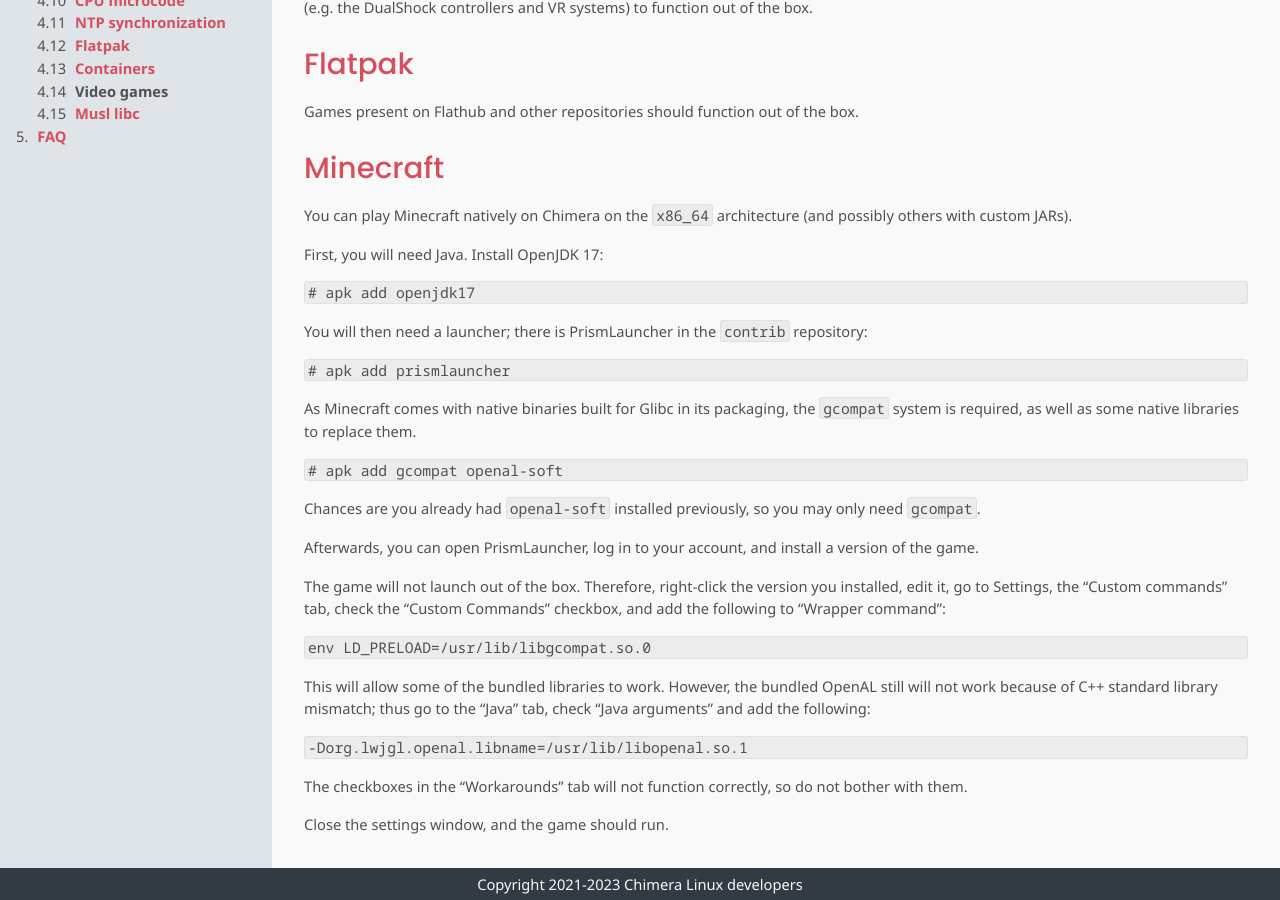
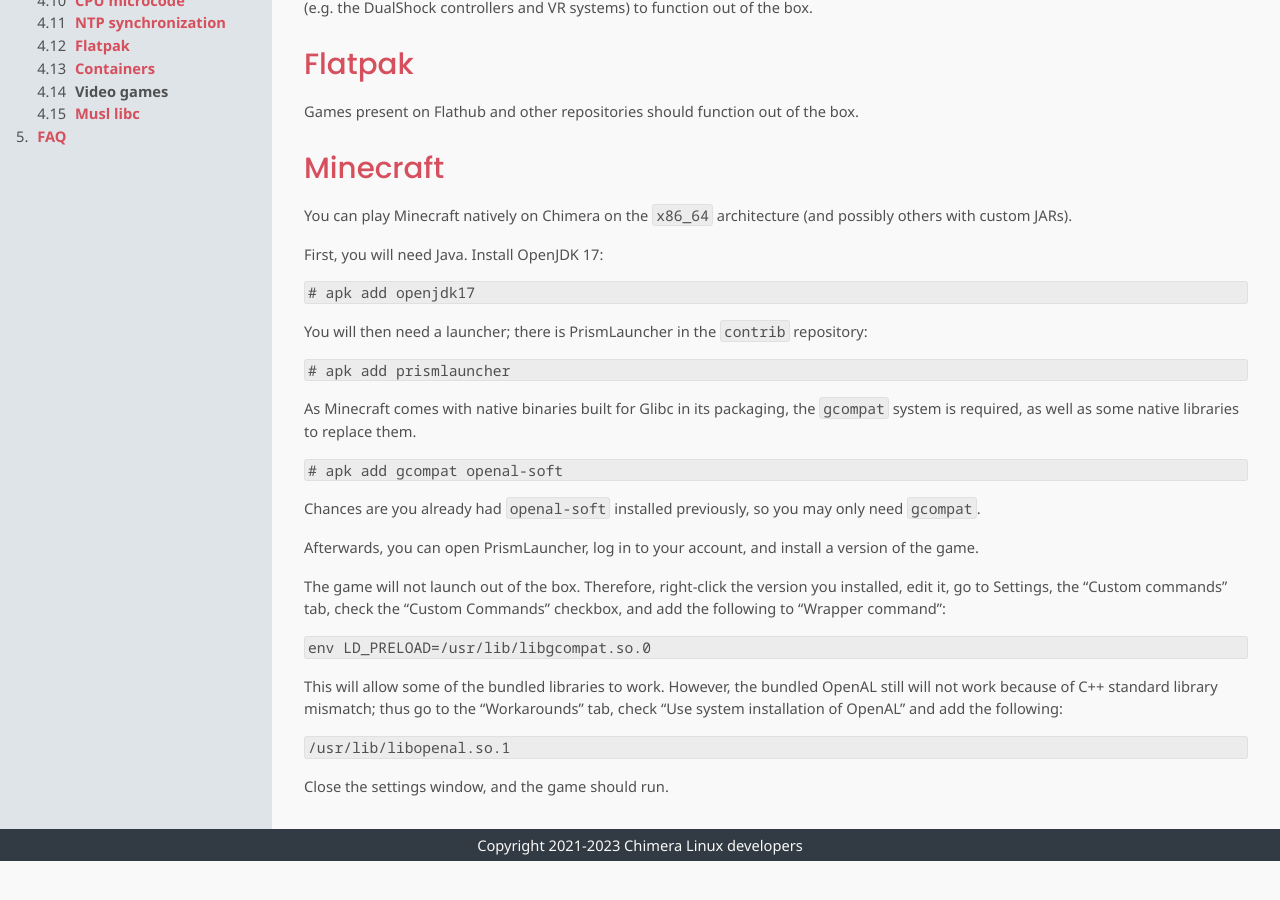
Before and after one commit to chimera-linux/chimera-linux.github.io, a Jekyll site: the page built from _docs/configuration/games.md, in a window 1280 px wide and 900 px high, scrolled down 762 px. Built offline with Jekyll 4.4.1, drawn with Linux system fonts in a browser that asks for light colours; after the commit the page ends 1623 px from its top, so only the background shows below that.

Commit message:
fixup outdated prismlauncher openal information

````diff
--- a/_docs/configuration/games.md
+++ b/_docs/configuration/games.md
@@ -84,13 +84,11 @@
 
 This will allow some of the bundled libraries to work. However, the bundled
 OpenAL still will not work because of C++ standard library mismatch; thus
-go to the "Java" tab, check "Java arguments" and add the following:
+go to the "Workarounds" tab, check "Use system installation of OpenAL" and
+add the following:
 
 ```
--Dorg.lwjgl.openal.libname=/usr/lib/libopenal.so.1
+/usr/lib/libopenal.so.1
 ```
 
-The checkboxes in the "Workarounds" tab will not function correctly, so
-do not bother with them.
-
 Close the settings window, and the game should run.
````
